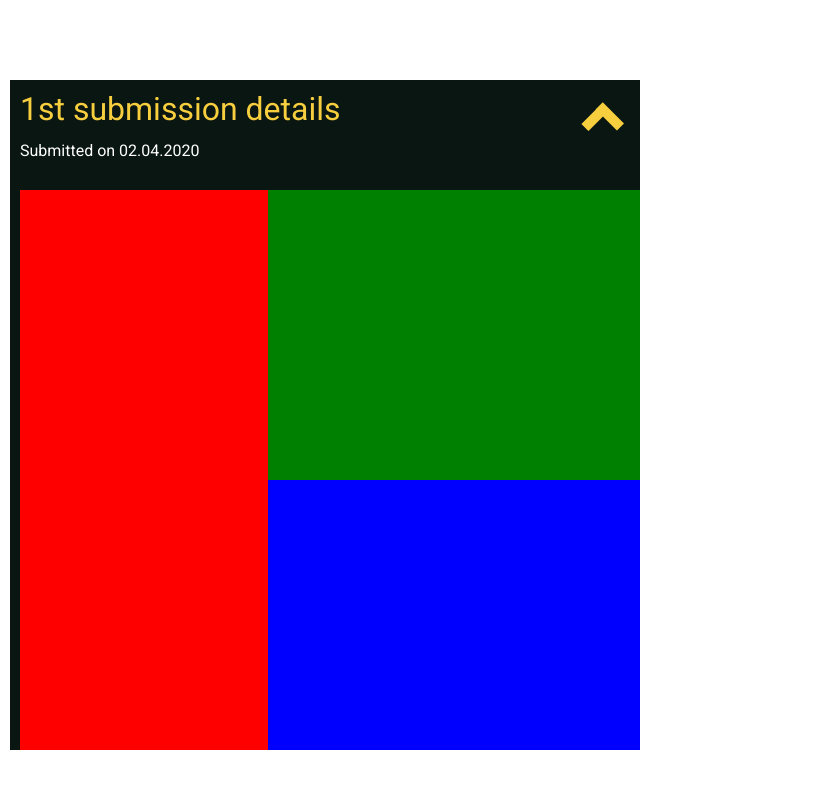
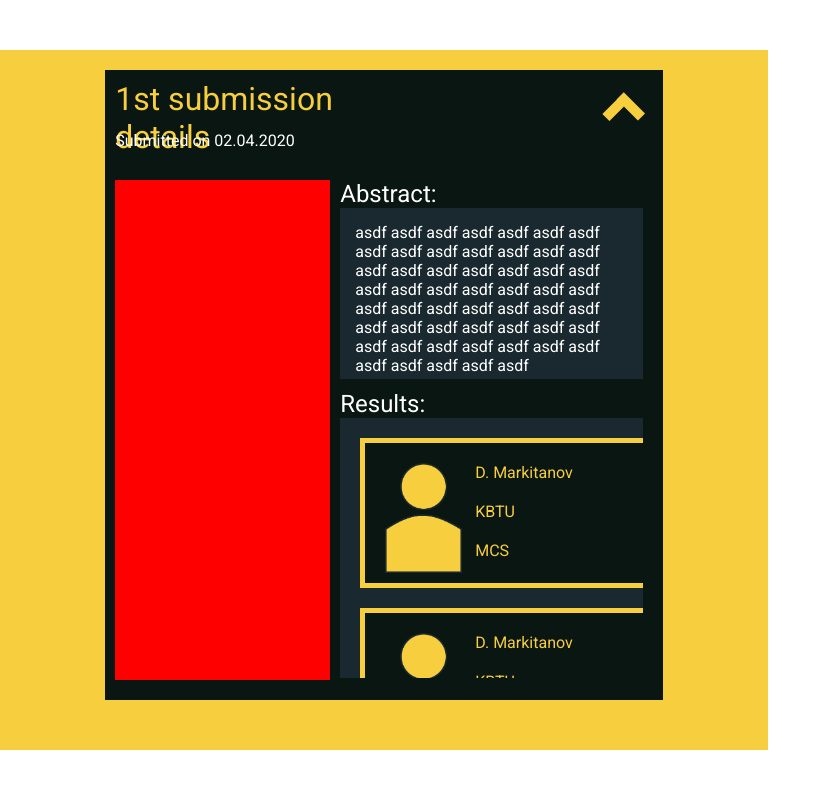
Before and after one commit to devteamepic/frontend, a React (Create React App) app: page /test in a window 1280 px wide. Shown: the top 788 px of the page, without its empty margins (0-831 px from the left). Built offline with nearby package versions, Linux system fonts and the light colour scheme; the HTML template or start-up script is replaced by a standard one.

Commit message:
at last...

```diff
--- a/src/components/core/atoms/TextArea/TextArea.js
+++ b/src/components/core/atoms/TextArea/TextArea.js
@@ -2,8 +2,9 @@ import React, { useState } from 'react'
 import TextAreaStyled from '../../../styled/atoms/textAreaStyled'
 import colorScheme from '../../../../misc/colorScheme'
 
-const TextArea = ({ height, width, ...props }) => {
+const TextArea = ({ height, width, shouldDisable, children, ...props }) => {
   const [size] = useState({ height, width })
+  const [disable] = useState(shouldDisable)
     const [numOfChars, setNumOfChars] = useState(1000)
 
     const handleKeyPress = (e) => {
@@ -13,12 +14,18 @@ const TextArea = ({ height, width, ...props }) => {
     }
 
   return (
-    <div>
+    <div
+      style = {{ height: size.height, width: size.width }}
+    >
       <TextAreaStyled
         size = { size }
         maxlength = '1000'
         onChange = { handleKeyPress }
-    />
+        disabled = { disable }
+      >
+        { children }
+      </TextAreaStyled>
+      { !disable &&
         <input
           style = {{
             width: size.width,
@@ -31,6 +38,8 @@ const TextArea = ({ height, width, ...props }) => {
           disabled
           value={ numOfChars }
         />
+      }
+
     </div>
   )
 }
--- a/src/components/core/organisms/List/List.js
+++ b/src/components/core/organisms/List/List.js
@@ -7,14 +7,16 @@ import ListStyled from '../../../styled/organisms/listStyled'
  * contains <li /> items that are already organisms. However I've
  * come across the limit of hierarchy of Atomic Design Pattern.
  */
-const List = ({ children, color, margin, ...props }) => {
+const List = ({ children, color, margin, heightParameter, ...props }) => {
   const [backgroundColor] = useState(colorScheme[color])
   const [marginTop] = useState(margin)
+  const [height] = useState(heightParameter)
 
   return (
     <ListStyled
       backgroundColor = { backgroundColor }
       marginTop = { marginTop }
+      height = { height }
     >
       { children }
     </ListStyled>
--- a/src/components/core/organisms/SubmissionItem/SubmissionItem.js
+++ b/src/components/core/organisms/SubmissionItem/SubmissionItem.js
@@ -1,12 +1,16 @@
 import React, { useState } from 'react'
 import SubmissionItemStyled from '../../../styled/organisms/submissionItemStyled'
 import TextViewer from '../../molecules/TextViewer/TextViewer'
+import List from '../List/List'
 import Icon from '../../atoms/Icon/Icon'
+import Text from '../../atoms/Text/Text'
+import TextArea from '../../atoms/TextArea/TextArea'
+import ProfItem from '../ProfItem/ProfItem'
 import colorScheme from '../../../../misc/colorScheme'
+
 
 const SubmissionItem = () => {
   const [isUpsideDown, setIsUpsideDown] = useState(true)
-  const [display, setDisplay] = useState('')
   const [header] = useState([
     { component: 'text', size: 'large', textValue: '1st submission details' },
   ])
@@ -16,7 +20,6 @@ const SubmissionItem = () => {
 
   const handleClick = () => {
     setIsUpsideDown(!isUpsideDown)
-    isUpsideDown ? setDisplay('') : setDisplay('display: none;')
   }
 
   return (
@@ -31,7 +34,7 @@ const SubmissionItem = () => {
       <TextViewer
         childrenData = { text }
         notDescription = { true }
-        additionalStyles = { 'text-align: left;' + display }
+        additionalStyles = { 'text-align: left;' }
       />
       <button
         onClick = { handleClick }
@@ -57,11 +60,11 @@ const SubmissionItem = () => {
           style = {{
               gridColumn: '1/3',
               width: '100%',
-              height: '100%',
+              height: '500px',
               gridRow: '3/-1',
               display: 'grid',
-              gridTemplateColumns: '40% auto',
-              gridTemplateRows: 'auto auto',
+              gridTemplateColumns: '40% 60%',
+              gridTemplateRows: '40% 60%',
               padding: '0 10px 10px 0',
           }}
         >
@@ -70,14 +73,60 @@ const SubmissionItem = () => {
           >
           </div>
           <div
-            style = {{ width: '100%', height: '100%', backgroundColor: 'green' }}
+            style = {{ width: '100%', height: '100%', color: 'white', padding: '0 10px 10px 10px', boxSizing: 'border-box' }}
           >
+            <Text
+              size = { 'medium' }
+            >
+              Abstract:
+            </Text>
+            <TextArea
+              height = '95%'
+              width = '100%'
+              shouldDisable = { true }
+            >
+              asdf asdf asdf
+              asdf asdf asdf
+              asdf asdf asdf
+              asdf asdf asdf
+              asdf asdf asdf
+              asdf asdf asdf
+              asdf asdf asdf
+              asdf asdf asdf
+              asdf asdf asdf
+              asdf asdf asdf
+              asdf asdf asdf
+              asdf asdf asdf
+              asdf asdf asdf
+              asdf asdf asdf
+              asdf asdf asdf
+              asdf asdf asdf
+              asdf asdf asdf
+              asdf asdf asdf
+            </TextArea>
           </div>
           <div
-            style = {{ width: '100%', height: '100%', backgroundColor: 'blue' }}
+            style = {{ padding: '10px 10px 30px 10px', color: 'white', height: '100%', boxSizing: 'border-box' }}
           >
+            <Text
+              size = { 'medium' }
+            >
+              Results:
+            </Text>
+            <List
+              color = 'denim'
+              margin = 'none;'
+              heightParameter = '100%'
+            >
+              <ProfItem/>
+              <ProfItem/>
+              <ProfItem/>
+              <ProfItem/>
+              <ProfItem/>
+              <ProfItem/>
+            </List>
           </div>
-        </div>
+      </div>
       }
     </SubmissionItemStyled>
   )
--- a/src/components/core/pages/Test.js
+++ b/src/components/core/pages/Test.js
@@ -9,10 +9,10 @@ const Test = () => {
     }
 
     return (
-        <div style = {{ width: '50%', height: '100%' }}>
-          <List>
-            <SubmissionItem />
-            <SubmissionItem />
+        <div style = {{ width: '60%', height: '100%' }}>
+          <List
+            color = { 'marigold' }
+          >
             <SubmissionItem />
           </List>
         </div>
--- a/src/components/styled/organisms/listStyled.js
+++ b/src/components/styled/organisms/listStyled.js
@@ -8,7 +8,7 @@ padding: 20px 0px 1px 0;
 box-sizing: border-box;
 background-color: ${ props => props.backgroundColor };
 width: 100%;
-height: 700px;
+height: ${ props => props.height || '700px' };
 overflow: auto;
 scrollbar-width: none;
 -ms-overflow-style: none;
--- a/src/components/styled/organisms/submissionItemStyled.js
+++ b/src/components/styled/organisms/submissionItemStyled.js
@@ -2,17 +2,15 @@ import styled from 'styled-components'
 import colorScheme from '../../../misc/colorScheme'
 
 const additionalStyles = `
-  height: 700px;
   grid-template-rows: 50px 50px auto;
 `
 
 const SubmissionItemStyled = styled.li`
 height: fit-content;
-width: 100%;
+width: 70%;
 background-color: ${ colorScheme.steel };
-margin: 10px;
+margin: auto;
 padding: 10px;
-box-sizing: border-box;
 display: grid;
 grid-template-columns: 90% auto;
 grid-template-rows: auto auto;
```
Lines whose indentation alone changed are shown as unchanged.
